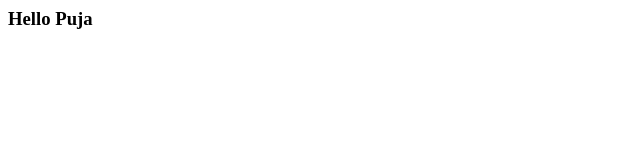
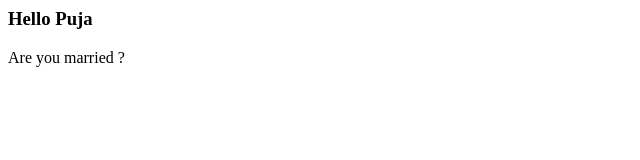
Before and after one commit to bd-dev-ismail/test-project-for-puja, a plain HTML site: page index.html in a window 1280 px wide. Shown: the whole page, without its empty margins (0-640 px from the left). Drawn offline with Linux system fonts and the light colour scheme.

Commit message:
I am .....

```diff
--- a/index.html
+++ b/index.html
@@ -1,5 +1,6 @@
 <html>
   <body>
     <h3>Hello Puja</h3>
+    <p>Are you married ?</p>
   </body>
 </html>
```
